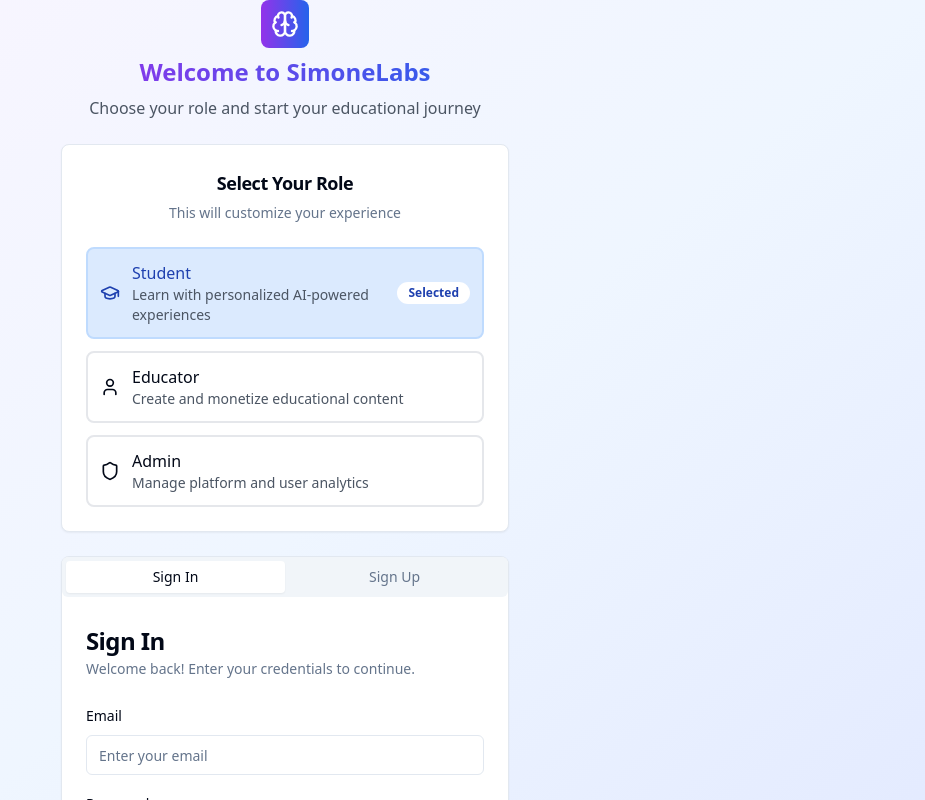
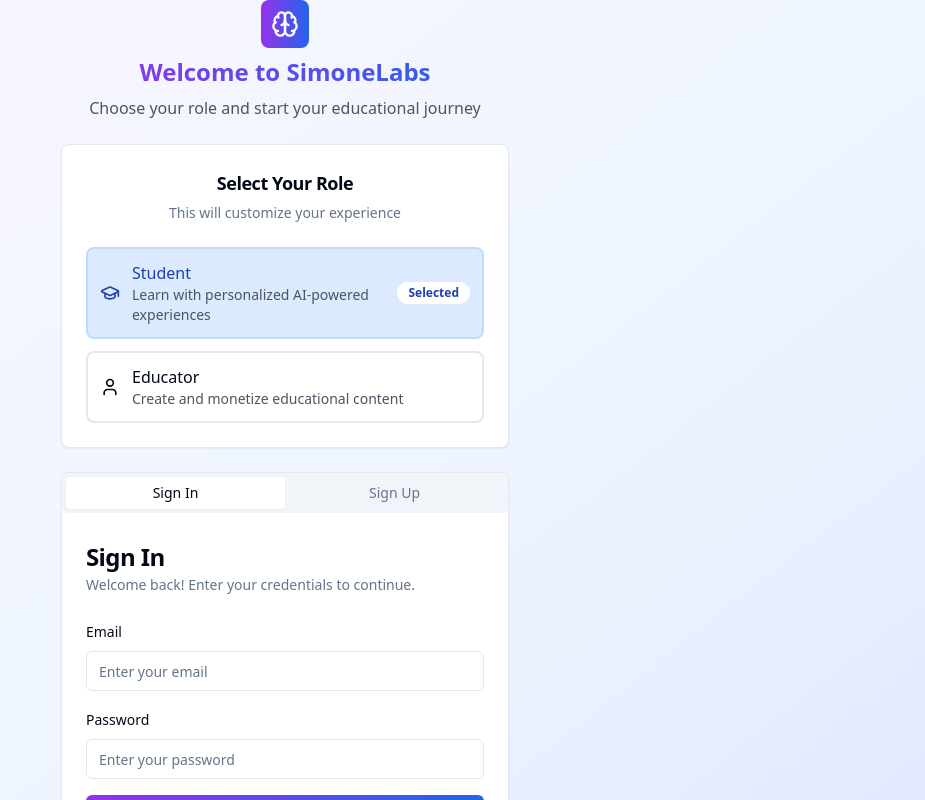
Before and after one commit to UnifiedAI-ONeID/simone-learn-sphere, a React (Vite) app: page /auth in a window 1280 px wide. Shown: the top 800 px of the page, without its empty margins (355-1280 px from the left). Built offline with nearby package versions, Linux system fonts and the light colour scheme.

Commit message:
Refactor: Remove admin role from signup
Removes the admin role option from the public signup form in Auth.tsx.

```diff
--- a/src/pages/Auth.tsx
+++ b/src/pages/Auth.tsx
@@ -1,4 +1,3 @@
-
 import { useState, useEffect } from 'react';
 import { Button } from '@/components/ui/button';
 import { Card, CardContent, CardDescription, CardHeader, CardTitle } from '@/components/ui/card';
@@ -6,7 +5,7 @@ import { Input } from '@/components/ui/input';
 import { Label } from '@/components/ui/label';
 import { Tabs, TabsContent, TabsList, TabsTrigger } from '@/components/ui/tabs';
 import { Badge } from '@/components/ui/badge';
-import { Brain, User, GraduationCap, Shield } from 'lucide-react';
+import { Brain, User, GraduationCap } from 'lucide-react';
 import { useToast } from '@/hooks/use-toast';
 import { useNavigate } from 'react-router-dom';
 import { supabase } from '@/integrations/supabase/client';
@@ -21,7 +20,7 @@ import { getRoleBasedRoute } from '@/utils/roleRouting';
 
 const Auth = () => {
   const [isLoading, setIsLoading] = useState(false);
-  const [userRole, setUserRole] = useState<'student' | 'educator' | 'admin'>('student');
+  const [userRole, setUserRole] = useState<'student' | 'educator'>('student');
   const [signInData, setSignInData] = useState<Partial<SignInFormData>>({});
   const [signUpData, setSignUpData] = useState<Partial<SignUpFormData>>({});
   const [validationErrors, setValidationErrors] = useState<Record<string, string>>({});
@@ -296,13 +295,6 @@ const Auth = () => {
       description: <TranslatedText text="Create and monetize educational content" />,
       icon: User,
       color: 'bg-purple-100 text-purple-800 border-purple-200'
-    },
-    {
-      id: 'admin' as const,
-      title: <TranslatedText text="Admin" />,
-      description: <TranslatedText text="Manage platform and user analytics" />,
-      icon: Shield,
-      color: 'bg-green-100 text-green-800 border-green-200'
     }
   ];
 
```
